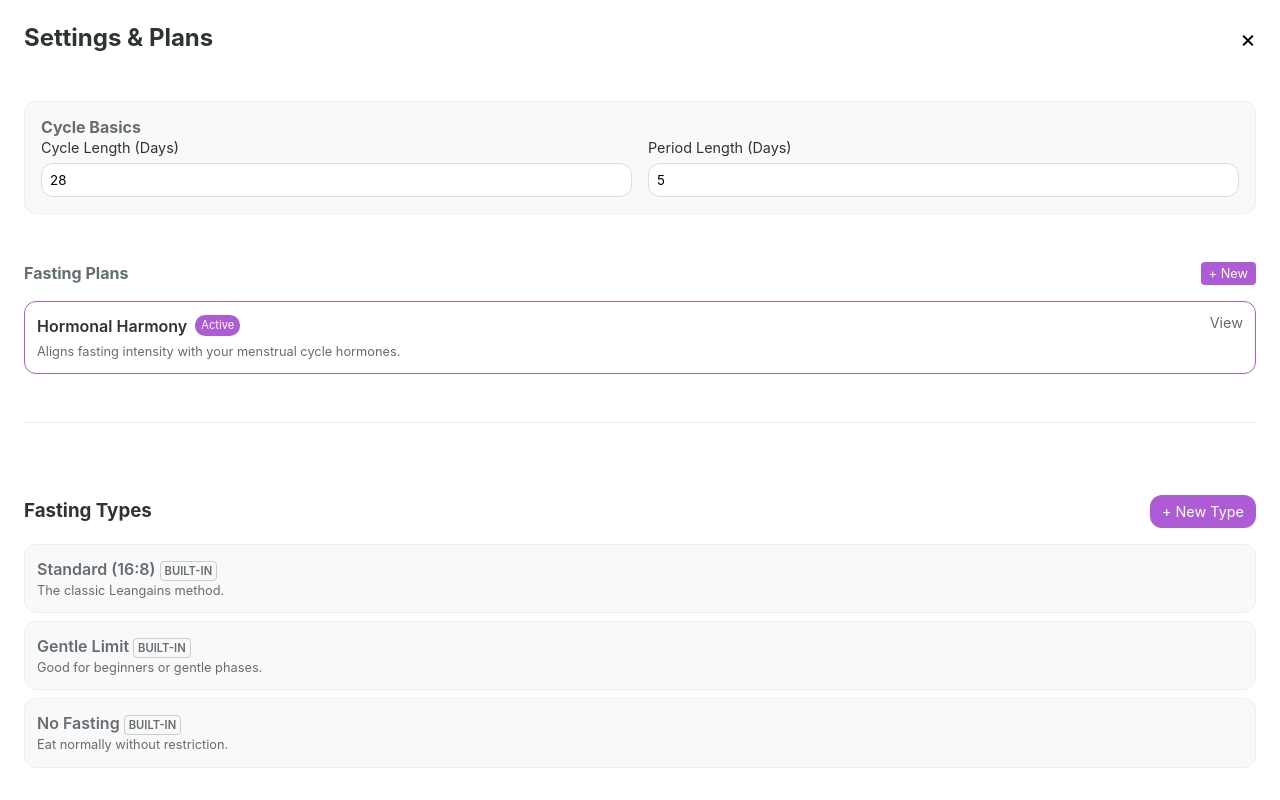
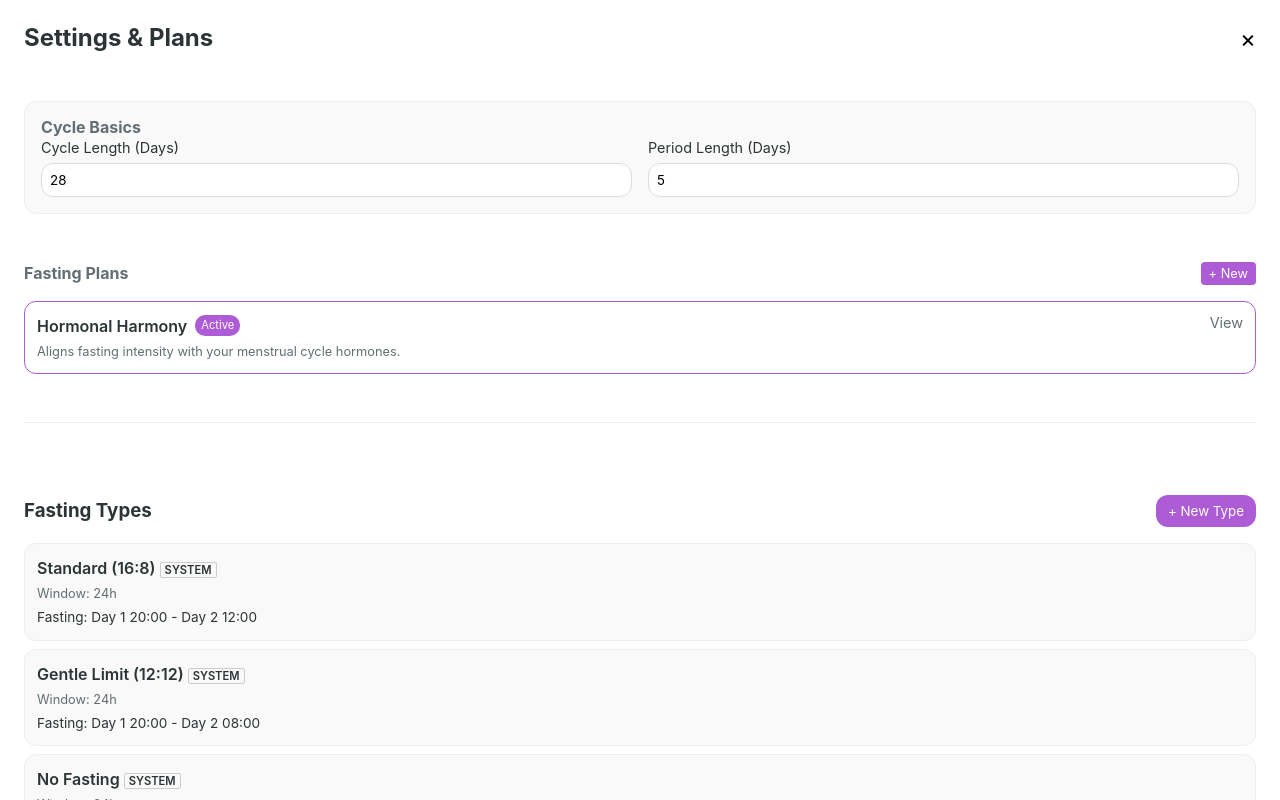
Before and after one commit to feamcor/fasting-cycles, a React (Vite) app: page / in a window 1280 px wide. Both pictures are taken after a click on the button "⚙️". Built offline with nearby package versions, Linux system fonts and the light colour scheme.

Commit message:
feat: Implement flexible fasting type definitions with time slots, add plan CRUD operations, and update related components to support new fasting patterns.

```diff
--- a/src/components/Dashboard.tsx
+++ b/src/components/Dashboard.tsx
@@ -1,14 +1,13 @@
 import { useState } from 'react';
 import { useCycleCalculator } from '../hooks/useCycleCalculator';
 import { useSettingsStore } from '../store/useSettingsStore';
+import { BUILT_IN_FASTING_TYPES } from '../data/fastingTypes';
 import Calendar from './Calendar';
 
 
 const Dashboard = () => {
     const status = useCycleCalculator();
     const {
-        fastingWindowStart,
-        fastingWindowEnd,
         cycleHistory
     } = useSettingsStore();
 
@@ -20,38 +19,51 @@ const Dashboard = () => {
 
     const { currentCycleDay, activeRule, planName } = status;
 
-    // Determine advice based on rule
+    // ... inside Dashboard
+
     const getAdvice = () => {
         if (!activeRule) return { title: 'Rest', text: 'No specific rule for today.' };
 
-        switch (activeRule.type) {
-            case 'NO_FASTING':
-                return {
-                    title: 'Nourish',
-                    text: 'Focus on nutrient-dense foods. No fasting recommended.'
-                };
-            case 'LIMIT_HOURS':
-                return {
-                    title: 'Gentle Fast',
-                    text: `Limit fasting to ${activeRule.allowedHours} hours max to support ovulation.`
-                };
-            case 'STANDARD':
-                return {
-                    title: 'Power Fast',
-                    text: `Standard fasting window: Stop eating at ${fastingWindowStart}, Start at ${fastingWindowEnd}.`
-                };
-            default:
-                // Check if it's a custom type
-                const state = useSettingsStore.getState();
-                const customType = state.customFastingTypes?.find(t => t.id === activeRule.type);
-                if (customType) {
-                    return {
-                        title: customType.name,
-                        text: `${customType.fastingHours}h Fasting / ${customType.eatingHours}h Eating. ${customType.description || ''}`
-                    };
-                }
-                return { title: 'Flow', text: activeRule.description || '' };
+        const state = useSettingsStore.getState();
+        const allTypes = [...BUILT_IN_FASTING_TYPES, ...(state.customFastingTypes || [])];
+        const typeDef = allTypes.find(t => t.id === activeRule.type);
+
+        if (!typeDef) return { title: 'Flow', text: activeRule.description || '' };
+
+        if (!typeDef.slots || typeDef.slots.length === 0) {
+            return { title: 'Nourish', text: 'No scheduled fasting. Focus on nutrient-dense foods.' };
         }
+
+        // Calculate Window Pattern
+        // Assuming user started the plan aligned with their cycle?
+        // Actually, "Day 1 20:00" usually means "Every day 20:00" for 24h windows.
+        // For 48h windows, we need to know if today is Day 1 or Day 2.
+        // We'll calculate offset from Cycle Start?
+        // activeRule.dayStart is the cycle day this rule started.
+        // currentCycleDay is the global cycle day.
+        // So days into this rule = currentCycleDay - activeRule.dayStart.
+        // windowDay = (daysIntoRule) % (windowDuration / 24).
+
+
+        const cycleDays = Math.ceil((typeDef.windowDuration || 24) / 24);
+
+        // Find applicable slots for TODAY (currentWindowDay)
+        // Note: Slots are stored as "D:HH:mm". D is 0-based.
+        // We want to show "Fasting: 20:00 - 12:00" etc.
+
+
+
+        const slotDesc = (typeDef.slots || []).map(s => {
+            const [d1, h1, m1] = s.start.split(':');
+            const [_d2, h2, m2] = s.end.split(':');
+            const dayLabel = cycleDays > 1 ? `Day ${parseInt(d1) + 1} ` : '';
+            return `${dayLabel}${h1}:${m1} - ${h2}:${m2}`;
+        }).join(', ');
+
+        return {
+            title: typeDef.name,
+            text: `${typeDef.description || ''} Pattern: ${slotDesc}`
+        };
     };
 
     const advice = getAdvice();
--- a/src/components/FastingTypeManager.tsx
+++ b/src/components/FastingTypeManager.tsx
@@ -1,12 +1,7 @@
 import { useState } from 'react';
 import { useSettingsStore } from '../store/useSettingsStore';
-import type { FastingTypeDef } from '../types';
-
-const BUILT_IN_TYPES = [
-    { id: 'STANDARD', name: 'Standard (16:8)', fastingHours: 16, eatingHours: 8, isSystem: true, description: 'The classic Leangains method.' },
-    { id: 'LIMIT_HOURS', name: 'Gentle Limit', fastingHours: 12, eatingHours: 12, isSystem: true, description: 'Good for beginners or gentle phases.' },
-    { id: 'NO_FASTING', name: 'No Fasting', fastingHours: 0, eatingHours: 24, isSystem: true, description: 'Eat normally without restriction.' }
-];
+import type { FastingTypeDef, FastingSlot } from '../types';
+import { BUILT_IN_FASTING_TYPES } from '../data/fastingTypes';
 
 const FastingTypeManager = () => {
     const { customFastingTypes = [], addFastingType, deleteFastingType } = useSettingsStore();
@@ -14,25 +9,57 @@ const FastingTypeManager = () => {
 
     // Form State
     const [name, setName] = useState('');
-    const [fastingHours, setFastingHours] = useState(16);
+    const [windowDuration, setWindowDuration] = useState(24);
+    const [slots, setSlots] = useState<FastingSlot[]>([]);
+
+    // Temp Slot State
+    const [tempStartDay, setTempStartDay] = useState(0);
+    const [tempStartTime, setTempStartTime] = useState('20:00');
+    const [tempEndDay, setTempEndDay] = useState(1);
+    const [tempEndTime, setTempEndTime] = useState('08:00'); // Default to Standard-ish
+
+    const handleAddSlot = () => {
+        const newSlot: FastingSlot = {
+            // Store as "D:HH:mm" for Start and End.
+            start: `${tempStartDay}:${tempStartTime}`,
+            end: `${tempEndDay}:${tempEndTime}`,
+            dayOffset: 0 // Unused in this logic but required by type? No, type says dayOffset is number.
+            // Check types/index.ts step 550: dayOffset is there.
+        };
+        // Wait, step 550 type def: start: string, end: string, dayOffset: number.
+        // I should set dayOffset for consistency or remove it from type if unused.
+        // I'll set it to 0 for now.
+        setSlots([...slots, { ...newSlot, dayOffset: 0 }]);
+    };
 
     const handleSave = () => {
-        if (!name.trim()) {
-            alert("Please give your fasting type a name.");
-            return;
-        }
+        if (!name.trim()) return alert("Name required");
+        if (slots.length === 0) return alert("Add at least one fasting slot");
+
         const newType: FastingTypeDef = {
             id: `type-${Date.now()}`,
             name,
-            fastingHours,
-            eatingHours: 24 - fastingHours,
+            windowDuration,
+            slots,
             isSystem: false,
-            description: `${fastingHours}h Fasting / ${24 - fastingHours}h Eating`
+            description: `${slots.length} slots over ${windowDuration}h`
         };
         addFastingType(newType);
         setIsCreating(false);
         setName('');
-        setFastingHours(16);
+        setSlots([]);
+        setWindowDuration(24);
+    };
+
+    const formatTime = (timeStr: string) => {
+        if (!timeStr) return '??:??';
+        const parts = timeStr.split(':');
+        // Expect D:HH:mm
+        if (parts.length === 3) {
+            const day = parseInt(parts[0]) + 1;
+            return `Day ${day} ${parts[1]}:${parts[2]}`;
+        }
+        return timeStr;
     };
 
     return (
@@ -40,150 +67,95 @@ const FastingTypeManager = () => {
             <div style={{ display: 'flex', justifyContent: 'space-between', alignItems: 'center', marginBottom: 'var(--space-md)' }}>
                 <h3>Fasting Types</h3>
                 {!isCreating && (
-                    <button
-                        onClick={() => setIsCreating(true)}
-                        style={{
-                            padding: '8px 12px',
-                            background: 'var(--c-primary)',
-                            color: 'white',
-                            border: 'none',
-                            borderRadius: 'var(--radius-md)',
-                            cursor: 'pointer',
-                            fontSize: '0.9rem'
-                        }}
-                    >
+                    <button onClick={() => setIsCreating(true)} style={{ padding: '8px 12px', background: 'var(--c-primary)', color: 'white', border: 'none', borderRadius: 'var(--radius-md)', cursor: 'pointer' }}>
                         + New Type
                     </button>
                 )}
             </div>
 
             {isCreating && (
-                <div style={{
-                    background: 'var(--c-bg-app)',
-                    padding: 'var(--space-md)',
-                    borderRadius: 'var(--radius-md)',
-                    marginBottom: 'var(--space-md)',
-                    border: '1px solid #ddd'
-                }}>
+                <div style={{ background: 'var(--c-bg-app)', padding: 'var(--space-md)', borderRadius: 'var(--radius-md)', marginBottom: 'var(--space-md)', border: '1px solid #ddd' }}>
                     <h4 style={{ marginTop: 0 }}>Create Fasting Type</h4>
 
                     <div style={{ marginBottom: 'var(--space-md)' }}>
                         <label style={{ display: 'block', fontSize: '0.9rem', marginBottom: '4px' }}>Name</label>
-                        <input
-                            type="text"
-                            placeholder="e.g., Warrior Diet"
-                            value={name}
-                            onChange={(e) => setName(e.target.value)}
-                            style={{ width: '100%', padding: '8px', borderRadius: 'var(--radius-md)', border: '1px solid #ccc' }}
-                        />
+                        <input type="text" value={name} onChange={(e) => setName(e.target.value)} style={{ width: '100%', padding: '8px', border: '1px solid #ccc', borderRadius: 'var(--radius-md)' }} placeholder="e.g. My 48h Cycle" />
                     </div>
 
                     <div style={{ marginBottom: 'var(--space-md)' }}>
-                        <div style={{ display: 'flex', justifyContent: 'space-between', marginBottom: '8px' }}>
-                            <label style={{ fontSize: '0.9rem' }}>Configuration</label>
-                            <span style={{ fontSize: '0.9rem', fontWeight: 'bold', color: 'var(--c-primary)' }}>
-                                {fastingHours}h Fast / {24 - fastingHours}h Eat
-                            </span>
-                        </div>
-                        <input
-                            type="range"
-                            min="0"
-                            max="23"
-                            step="1"
-                            value={fastingHours}
-                            onChange={(e) => setFastingHours(Number(e.target.value))}
-                            style={{ width: '100%', cursor: 'pointer', accentColor: 'var(--c-primary)' }}
-                        />
-                        <div style={{ display: 'flex', justifyContent: 'space-between', fontSize: '0.7rem', color: 'var(--c-text-muted)', marginTop: '4px' }}>
-                            <span>0h</span>
-                            <span>12h</span>
-                            <span>24h</span>
+                        <label style={{ display: 'block', fontSize: '0.9rem', marginBottom: '4px' }}>Window Duration (Hours)</label>
+                        <input type="number" value={windowDuration} onChange={(e) => setWindowDuration(Number(e.target.value))} style={{ width: '100px', padding: '8px', borderRadius: '4px', border: '1px solid #ccc' }} min="12" step="12" />
+                    </div>
+
+                    <div style={{ marginBottom: 'var(--space-md)', background: 'white', padding: '10px', borderRadius: '4px', border: '1px solid #eee' }}>
+                        <label style={{ fontSize: '0.9rem', fontWeight: 'bold', display: 'block', marginBottom: '8px' }}>Add Fasting Slot</label>
+                        <div style={{ display: 'flex', gap: '8px', alignItems: 'flex-end', flexWrap: 'wrap' }}>
+                            <div>
+                                <label style={{ fontSize: '0.8rem', display: 'block' }}>Start Day</label>
+                                <select value={tempStartDay} onChange={e => setTempStartDay(Number(e.target.value))} style={{ padding: '4px' }}>
+                                    {[...Array(Math.ceil(windowDuration / 24))].map((_, i) => <option key={i} value={i}>Day {i + 1}</option>)}
+                                </select>
+                            </div>
+                            <div>
+                                <label style={{ fontSize: '0.8rem', display: 'block' }}>Start Time</label>
+                                <input type="time" value={tempStartTime} onChange={e => setTempStartTime(e.target.value)} style={{ padding: '4px' }} />
+                            </div>
+                            <span style={{ paddingBottom: '6px' }}>to</span>
+                            <div>
+                                <label style={{ fontSize: '0.8rem', display: 'block' }}>End Day</label>
+                                <select value={tempEndDay} onChange={e => setTempEndDay(Number(e.target.value))} style={{ padding: '4px' }}>
+                                    {[...Array(Math.ceil(windowDuration / 24) + 1)].map((_, i) => <option key={i} value={i}>Day {i + 1}</option>)}
+                                </select>
+                            </div>
+                            <div>
+                                <label style={{ fontSize: '0.8rem', display: 'block' }}>End Time</label>
+                                <input type="time" value={tempEndTime} onChange={e => setTempEndTime(e.target.value)} style={{ padding: '4px' }} />
+                            </div>
+                            <button type="button" onClick={handleAddSlot} style={{ background: '#eee', border: 'none', padding: '6px 12px', cursor: 'pointer', borderRadius: '4px' }}>Add</button>
                         </div>
                     </div>
 
+                    <div style={{ marginBottom: 'var(--space-md)' }}>
+                        <h5>Defined Slots:</h5>
+                        {slots.length === 0 && <span style={{ color: '#999', fontSize: '0.9rem' }}>No slots added.</span>}
+                        {slots.map((s, i) => (
+                            <div key={i} style={{ display: 'flex', gap: '10px', fontSize: '0.9rem', marginBottom: '4px', alignItems: 'center' }}>
+                                <span>{formatTime(s.start)}  ➝  {formatTime(s.end)}</span>
+                                <button type="button" onClick={() => setSlots(slots.filter((_, idx) => idx !== i))} style={{ color: 'red', border: 'none', background: 'transparent', cursor: 'pointer', fontWeight: 'bold' }}>&times;</button>
+                            </div>
+                        ))}
+                    </div>
+
                     <div style={{ display: 'flex', gap: '8px' }}>
-                        <button
-                            onClick={handleSave}
-                            style={{
-                                flex: 1,
-                                padding: '8px',
-                                background: 'var(--c-primary)',
-                                color: 'white',
-                                border: 'none',
-                                borderRadius: 'var(--radius-md)',
-                                cursor: 'pointer'
-                            }}
-                        >
-                            Save
-                        </button>
-                        <button
-                            onClick={() => setIsCreating(false)}
-                            style={{
-                                flex: 1,
-                                padding: '8px',
-                                background: 'transparent',
-                                border: '1px solid #ccc',
-                                borderRadius: 'var(--radius-md)',
-                                cursor: 'pointer'
-                            }}
-                        >
-                            Cancel
-                        </button>
+                        <button onClick={handleSave} style={{ flex: 1, padding: '8px', background: 'var(--c-primary)', color: 'white', border: 'none', borderRadius: 'var(--radius-md)', cursor: 'pointer' }}>Save</button>
+                        <button onClick={() => setIsCreating(false)} style={{ flex: 1, padding: '8px', background: 'transparent', border: '1px solid #ccc', borderRadius: 'var(--radius-md)', cursor: 'pointer' }}>Cancel</button>
                     </div>
                 </div>
             )}
 
             <div style={{ display: 'flex', flexDirection: 'column', gap: 'var(--space-sm)' }}>
-                {customFastingTypes.map((type) => (
+                {[...BUILT_IN_FASTING_TYPES, ...customFastingTypes].map((type) => (
                     <div key={type.id} style={{
-                        display: 'flex',
-                        justifyContent: 'space-between',
-                        alignItems: 'center',
                         padding: '12px',
-                        background: 'white',
+                        background: type.isSystem ? '#f9f9f9' : 'white',
                         borderRadius: 'var(--radius-md)',
-                        boxShadow: 'var(--shadow-sm)',
-                        border: '1px solid #eee'
+                        border: '1px solid #eee',
+                        position: 'relative'
                     }}>
-                        <div>
-                            <div style={{ fontWeight: 600 }}>{type.name}</div>
-                            <div style={{ fontSize: '0.8rem', color: 'var(--c-text-muted)' }}>
-                                {type.fastingHours}h Fasting / {type.eatingHours}h Eating
-                            </div>
+                        <div style={{ display: 'flex', justifyContent: 'space-between' }}>
+                            <div style={{ fontWeight: 600 }}>{type.name} {type.isSystem && <span style={{ fontSize: '0.7em', border: '1px solid #ccc', padding: '0 4px', borderRadius: '2px' }}>SYSTEM</span>}</div>
+                            {!type.isSystem && (
+                                <button onClick={() => deleteFastingType(type.id)} style={{ color: 'red', background: 'transparent', border: 'none', cursor: 'pointer', fontSize: '1.2rem' }}>&times;</button>
+                            )}
                         </div>
-                        <button
-                            onClick={() => deleteFastingType(type.id)}
-                            style={{
-                                color: 'var(--c-text-muted)',
-                                background: 'transparent',
-                                border: 'none',
-                                cursor: 'pointer',
-                                fontSize: '1.2rem',
-                                opacity: 0.6
-                            }}
-                            title="Delete Type"
-                        >
-                            &times;
-                        </button>
-                    </div>
-                ))}
-
-                {/* Built-in Types (Read Only) */}
-                {BUILT_IN_TYPES.map((type) => (
-                    <div key={type.id} style={{
-                        display: 'flex',
-                        justifyContent: 'space-between',
-                        alignItems: 'center',
-                        padding: '12px',
-                        background: '#f9f9f9', // Slightly different bg for system
-                        borderRadius: 'var(--radius-md)',
-                        border: '1px solid #eee'
-                    }}>
-                        <div>
-                            <div style={{ fontWeight: 600, color: 'var(--c-text-muted)' }}>{type.name} <span style={{ fontSize: '0.7em', textTransform: 'uppercase', border: '1px solid #ccc', borderRadius: '4px', padding: '2px 4px' }}>Built-in</span></div>
-                            <div style={{ fontSize: '0.8rem', color: 'var(--c-text-muted)' }}>
-                                {type.description}
-                            </div>
+                        <div style={{ fontSize: '0.8rem', color: 'var(--c-text-muted)', marginTop: '4px' }}>
+                            Window: {type.windowDuration || 24}h
+                        </div>
+                        <div style={{ marginTop: '4px', fontSize: '0.85rem' }}>
+                            {type.slots?.map((s, i) => (
+                                <div key={i}>Fasting: {formatTime(s.start)} - {formatTime(s.end)}</div>
+                            ))}
+                            {(!type.slots || type.slots.length === 0) && <div style={{ fontStyle: 'italic', color: '#888' }}>No scheduled fasting (Eat anytime)</div>}
                         </div>
                     </div>
                 ))}
--- a/src/components/PlanEditor.tsx
+++ b/src/components/PlanEditor.tsx
@@ -121,31 +121,20 @@ const PlanEditor = ({ initialPlan, onSave, onCancel, readOnly = false }: PlanEdi
                             >
                                 <optgroup label="Built-in">
                                     <option value="STANDARD">Standard</option>
-                                    <option value="LIMIT_HOURS">Limit Hours (Flexible)</option>
+                                    <option value="LIMIT_HOURS">Gentle Limit (12:12)</option>
                                     <option value="NO_FASTING">No Fasting</option>
                                 </optgroup>
                                 {customFastingTypes.length > 0 && (
                                     <optgroup label="My Custom Types">
                                         {customFastingTypes.map(t => (
-                                            <option key={t.id} value={t.id}>{t.name} ({t.fastingHours}h)</option>
+                                            <option key={t.id} value={t.id}>{t.name} ({t.windowDuration || 24}h)</option>
                                         ))}
                                     </optgroup>
                                 )}
                             </select>
                         </div>
 
-                        {rule.type === 'LIMIT_HOURS' && (
-                            <div style={{ marginBottom: '8px' }}>
-                                <label style={{ fontSize: '0.8rem' }}>Max Hours</label>
-                                <input
-                                    type="number"
-                                    value={rule.allowedHours || 12}
-                                    disabled={readOnly}
-                                    onChange={e => updateRule(i, 'allowedHours', Number(e.target.value))}
-                                    style={{ width: '100%', padding: '4px' }}
-                                />
-                            </div>
-                        )}
+
 
                         {/* Show info for custom types */}
                         {customFastingTypes.find(t => t.id === rule.type) && (
--- a/src/components/Settings.tsx
+++ b/src/components/Settings.tsx
@@ -1,5 +1,5 @@
 import { useSettingsStore } from '../store/useSettingsStore';
-import { DEFAULT_PLANS } from '../data/defaultPlans';
+
 import PlanManager from './PlanManager';
 import FastingTypeManager from './FastingTypeManager';
 
--- a/src/data/defaultPlans.ts
+++ b/src/data/defaultPlans.ts
@@ -16,8 +16,7 @@ export const DEFAULT_PLANS: Plan[] = [
                 dayStart: 11,
                 dayEnd: 15,
                 type: 'LIMIT_HOURS',
-                allowedHours: 15, // Max 15 hours fasting
-                description: 'Ovulation: Limit fasting stress. Max 15 hours.'
+                description: 'Ovulation: Limit fasting stress. Gentle Limit (12:12).'
             },
             {
                 dayStart: 16,
--- /dev/null
+++ b/src/data/fastingTypes.ts
@@ -0,0 +1,28 @@
+import type { FastingTypeDef } from '../types';
+
+export const BUILT_IN_FASTING_TYPES: FastingTypeDef[] = [
+    {
+        id: 'STANDARD',
+        name: 'Standard (16:8)',
+        windowDuration: 24,
+        slots: [{ start: '0:20:00', end: '1:12:00', dayOffset: 1 }],
+        isSystem: true,
+        description: 'Fasting from 20:00 to 12:00 next day.'
+    },
+    {
+        id: 'LIMIT_HOURS',
+        name: 'Gentle Limit (12:12)',
+        windowDuration: 24,
+        slots: [{ start: '0:20:00', end: '1:08:00', dayOffset: 1 }],
+        isSystem: true,
+        description: 'Fasting from 20:00 to 08:00 next day.'
+    },
+    {
+        id: 'NO_FASTING',
+        name: 'No Fasting',
+        windowDuration: 24,
+        slots: [],
+        isSystem: true,
+        description: 'No scheduled fasting.'
+    }
+];
```
Also changed, not shown: src/store/useSettingsStore.ts (+8 -4 lines), src/types/index.ts (+10 -4 lines).
